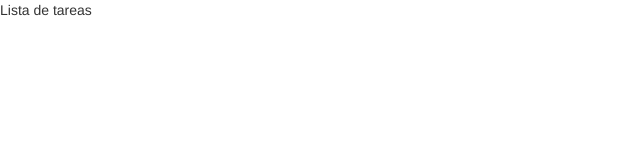
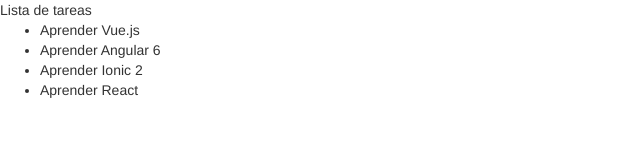
Before and after one commit to willycaflo/CursoVueJS2ListaTareas, a plain HTML site: page index.html in a window 1280 px wide. Shown: the whole page, without its empty margins (0-640 px from the left). Drawn offline with nearby package versions, Linux system fonts and the light colour scheme.

Commit message:
Mostrar la lista de tareas

```diff
--- a/index.html
+++ b/index.html
@@ -21,6 +21,11 @@
 <body>
     <div id="app">
         {{ titulo }}
+        <ul>
+            <li v-for="tarea in tareas">
+                {{ tarea.texto }}
+            </li>
+        </ul>
     </div>
     <script src="vue.js"></script>
 </body>
--- a/vue.js
+++ b/vue.js
@@ -15,6 +15,10 @@ new Vue({
                 texto: 'Aprender Ionic 2',
                 terminada: false
             },
+            {
+                texto: 'Aprender React',
+                terminada: false
+            },
         ]
     },
     methods:{
```
